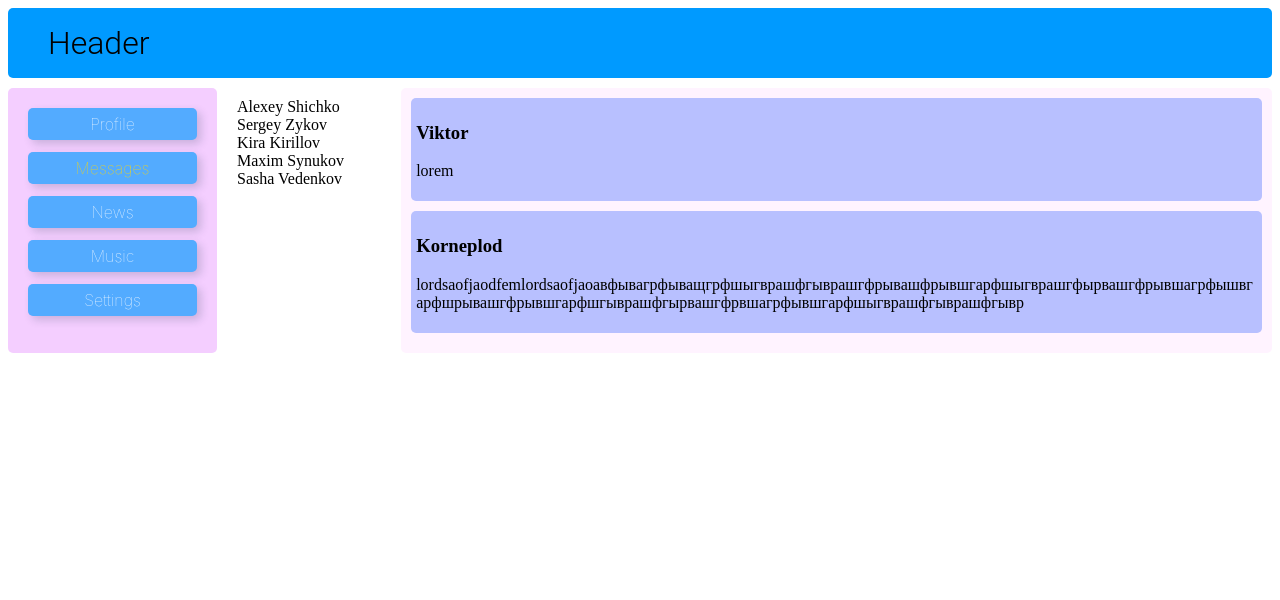
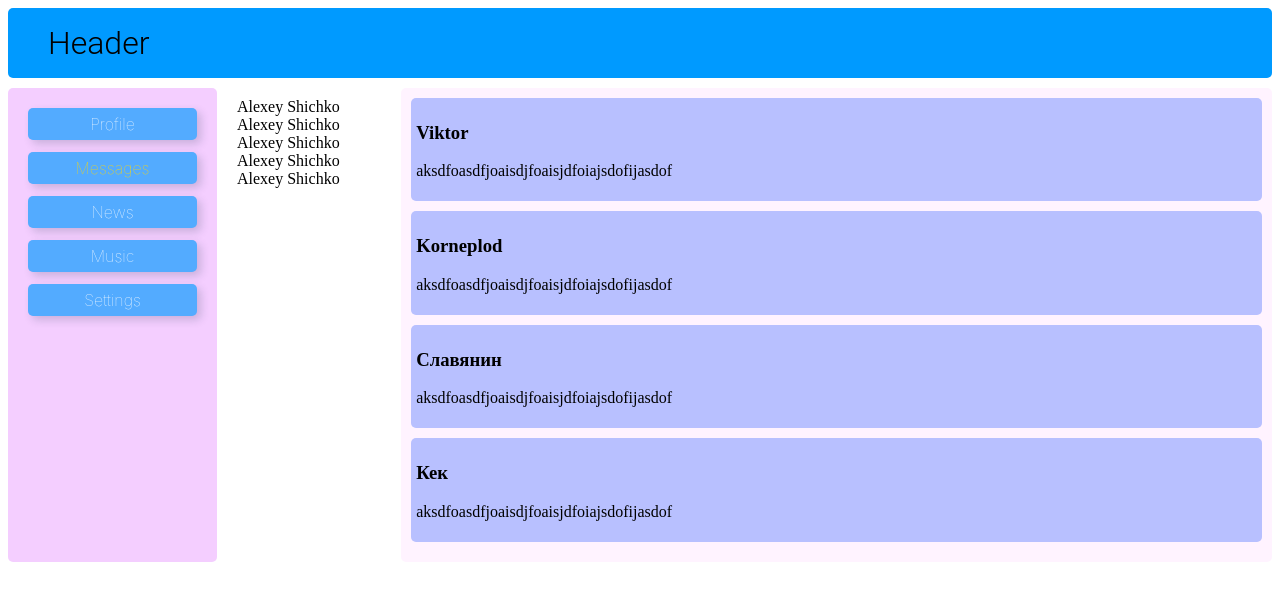
Before and after one commit to shomn1koff/avsh-social-network, a React (Create React App) app: page /dialogs in a window 1280 px wide. Shown: the top 600 px of the page. Built offline with nearby package versions, Linux system fonts and the light colour scheme.

Commit message:
some changes (move data to index.js)

```diff
--- a/src/App.js
+++ b/src/App.js
@@ -6,13 +6,12 @@ import Profile from './components/Profile/Profile';
 
 import {
   BrowserRouter as Router,
-  Switch,
+
   Routes,
   Route,
-  Link
 } from "react-router-dom";
 
-function App(state) {
+function App({dialogs, messages}) {
   return (
     <Router>
       <div className="app-wrapper">
@@ -20,7 +19,7 @@ function App(state) {
         <Navbar />
         <div className="app-wrapper-content">
           <Routes>
-            <Route path="/dialogs/*" element={<Dialogs />} />
+            <Route path="/dialogs/*" element={<Dialogs dialogs={dialogs} messages={messages}/>} />
             <Route path="/profile" element={<Profile />} />
           </Routes>
         </div>
--- /dev/null
+++ b/src/components/Dialogs/DialogItem/DialogItem.jsx
@@ -0,0 +1,14 @@
+import React from 'react'
+import { NavLink } from 'react-router-dom'
+import c from '../../Dialogs/Dialogs.module.scss'
+
+
+const DialogItem = ({ id, name }) => {
+    return (
+      <div className={c.dialog}>
+        <NavLink to={'/dialogs/' + id} className={({ isActive }) => isActive ? c.activeDialog : undefined}>{name}</NavLink>
+      </div>
+    )
+  }
+
+export default DialogItem
--- a/src/components/Dialogs/Dialogs.jsx
+++ b/src/components/Dialogs/Dialogs.jsx
@@ -1,38 +1,21 @@
 import React from 'react'
-import { NavLink } from 'react-router-dom'
+import DialogItem from './DialogItem/DialogItem'
 import c from './Dialogs.module.scss'
+import Message from './Message/Message'
 
 
-const Dialog = ({ id, name }) => {
-  return (
-    <div className={c.dialog}>
-      <NavLink to={'/dialogs/1' + id} className={({ isActive }) => isActive ? c.activeDialog : undefined}>{name}</NavLink>
-    </div>
-  )
-}
 
-const Message = ({senderName, message}) => {
-  return (
-    <div className={c.message}>
-      <h3>{senderName}</h3>
-      <p>{message}</p>
-    </div>
-  )
-}
 
-const Dialogs = () => {
+const Dialogs = ({dialogs, messages}) => {
+  const dialogElements = dialogs.map((dialog => <DialogItem id={dialog.id} name={dialog.name}/>))
+  const messageElements = messages.map((msg) => <Message senderName={msg.senderName} message={msg.message}/>)
   return (
     <div className={c.dialogsWrapper}>
       <div className={c.dialogs}>
-        <Dialog id={'1'} name={'Alexey Shichko'} />
-        <Dialog id={'2'} name={'Sergey Zykov'} />
-        <Dialog id={'3'} name={'Kira Kirillov'} />
-        <Dialog id={'4'} name={'Maxim Synukov'} />
-        <Dialog id={'5'} name={'Sasha Vedenkov'} />
+        {dialogElements}
       </div>
       <div className={c.messages}>
-        <Message senderName={'Viktor'} message={'lorem'}/>
-        <Message senderName={'Korneplod'} message={'lordsaofjaodfemlordsaofjaoавфывагрфыващгрфшыгврашфгыврашгфрывашфрывшгарфшыгврашгфырвашгфрывшагрфышвгарфшрывашгфрывшгарфшгыврашфгырвашгфрвшагрфывшгарфшыгврашфгыврашфгывр'}/>
+        {messageElements}
       </div>
     </div>
   )
--- /dev/null
+++ b/src/components/Dialogs/Message/Message.jsx
@@ -0,0 +1,13 @@
+import React from 'react'
+import c from '../../Dialogs/Dialogs.module.scss'
+
+const Message = ({senderName, message}) => {
+    return (
+      <div className={c.message}>
+        <h3>{senderName}</h3>
+        <p>{message}</p>
+      </div>
+    )
+}
+
+export default Message
--- a/src/index.js
+++ b/src/index.js
@@ -3,10 +3,25 @@ import ReactDOM from 'react-dom/client';
 import App from './App';
 import state from './redux/state';
 
+const dialogs = [
+  {id: 1, name: 'Alexey Shichko'},
+  {id: 2, name: 'Alexey Shichko'},
+  {id: 3, name: 'Alexey Shichko'},
+  {id: 4, name: 'Alexey Shichko'},
+  {id: 5, name: 'Alexey Shichko'},
+]
+
+const messages = [
+  {senderName: 'Viktor', message: 'aksdfoasdfjoaisdjfoaisjdfoiajsdofijasdof'},
+  {senderName: 'Korneplod', message: 'aksdfoasdfjoaisdjfoaisjdfoiajsdofijasdof'},
+  {senderName: 'Славянин', message: 'aksdfoasdfjoaisdjfoaisjdfoiajsdofijasdof'},
+  {senderName: 'Кек', message: 'aksdfoasdfjoaisdjfoaisjdfoiajsdofijasdof'}
+]
+
 const root = ReactDOM.createRoot(document.getElementById('root'));
 root.render(
   <React.StrictMode>
-    <App state={state}/>
+    <App state={state} dialogs={dialogs} messages={messages}/>
   </React.StrictMode>
 );
 
--- a/src/redux/state.js
+++ b/src/redux/state.js
@@ -1,6 +1,10 @@
 let state = {
     posts: [
-        {id: 1, msg: 'asidfasd', likesCount: 12}
+        {id: 1, msg: 'asidfasd', likesCount: 12},
+        {id: 1, msg: 'lol', likesCount: 228},
+        {id: 1, msg: 'lolol', likesCount: 1337},
+        {id: 1, msg: 'lololo', likesCount: 322},
+        {id: 1, msg: 'asidfddasd', likesCount: 12}
     ],
     dialogs: [
         {id: 1, name: 'Alex'},
```
Also changed, not shown: src/components/Dialogs/DialogItem/DialogItem.module.scss (added), src/components/Dialogs/Message/Message.module.scss (added).
